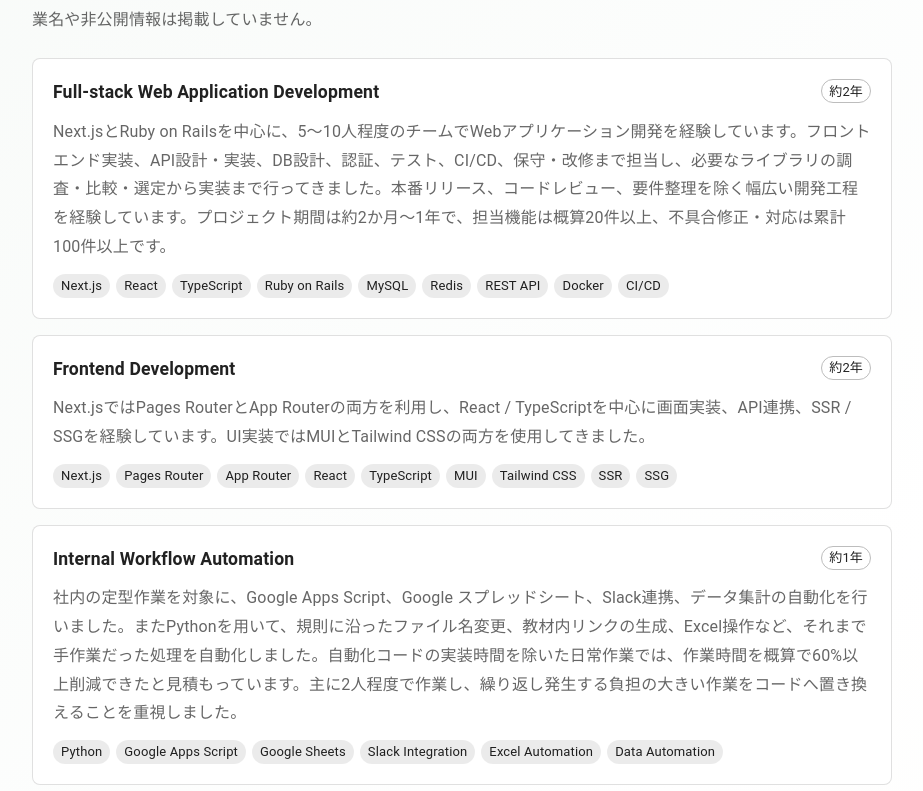
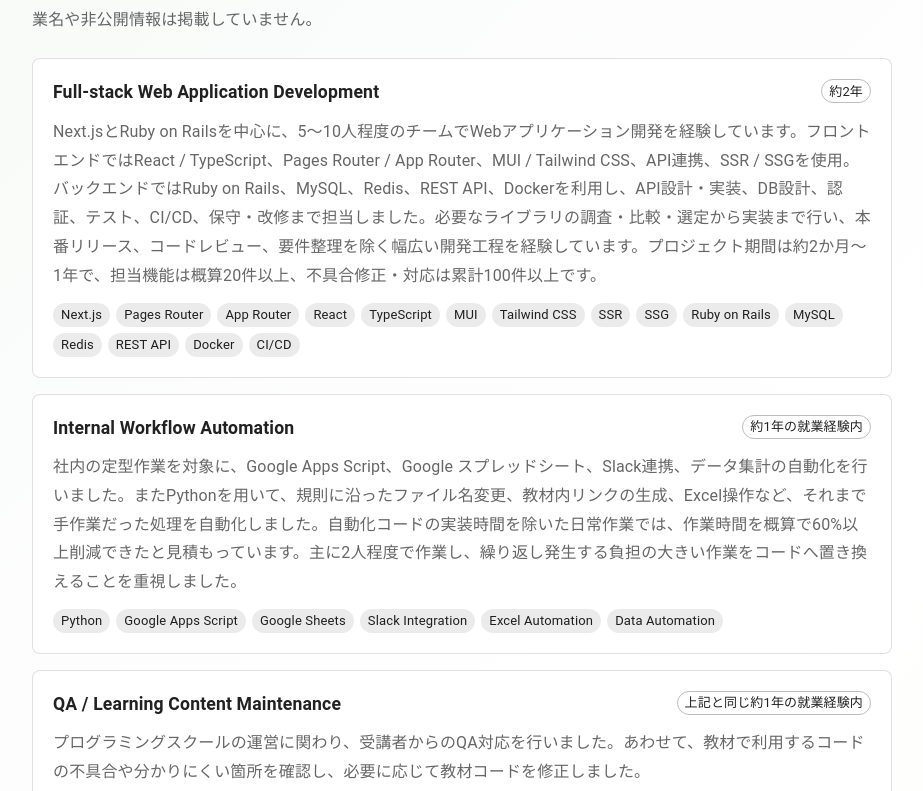
Before and after one commit to Doragon-RH/introduction, a Next.js app: page /work in a window 1280 px wide. Shown: the part 889-1680 px from the top of the page, without its empty margins (178-1101 px from the left). Built offline with nearby package versions, Linux system fonts and the light colour scheme.

Commit message:
Clarify duration and full-stack experience

```diff
--- a/pages/work.tsx
+++ b/pages/work.tsx
@@ -17,26 +17,19 @@
     title: 'Full-stack Web Application Development',
     period: '約2年',
     description:
-      'Next.jsとRuby on Railsを中心に、5〜10人程度のチームでWebアプリケーション開発を経験しています。フロントエンド実装、API設計・実装、DB設計、認証、テスト、CI/CD、保守・改修まで担当し、必要なライブラリの調査・比較・選定から実装まで行ってきました。本番リリース、コードレビュー、要件整理を除く幅広い開発工程を経験しています。プロジェクト期間は約2か月〜1年で、担当機能は概算20件以上、不具合修正・対応は累計100件以上です。',
-    skills: ['Next.js', 'React', 'TypeScript', 'Ruby on Rails', 'MySQL', 'Redis', 'REST API', 'Docker', 'CI/CD'],
-  },
-  {
-    title: 'Frontend Development',
-    period: '約2年',
-    description:
-      'Next.jsではPages RouterとApp Routerの両方を利用し、React / TypeScriptを中心に画面実装、API連携、SSR / SSGを経験しています。UI実装ではMUIとTailwind CSSの両方を使用してきました。',
-    skills: ['Next.js', 'Pages Router', 'App Router', 'React', 'TypeScript', 'MUI', 'Tailwind CSS', 'SSR', 'SSG'],
+      'Next.jsとRuby on Railsを中心に、5〜10人程度のチームでWebアプリケーション開発を経験しています。フロントエンドではReact / TypeScript、Pages Router / App Router、MUI / Tailwind CSS、API連携、SSR / SSGを使用。バックエンドではRuby on Rails、MySQL、Redis、REST API、Dockerを利用し、API設計・実装、DB設計、認証、テスト、CI/CD、保守・改修まで担当しました。必要なライブラリの調査・比較・選定から実装まで行い、本番リリース、コードレビュー、要件整理を除く幅広い開発工程を経験しています。プロジェクト期間は約2か月〜1年で、担当機能は概算20件以上、不具合修正・対応は累計100件以上です。',
+    skills: ['Next.js', 'Pages Router', 'App Router', 'React', 'TypeScript', 'MUI', 'Tailwind CSS', 'SSR', 'SSG', 'Ruby on Rails', 'MySQL', 'Redis', 'REST API', 'Docker', 'CI/CD'],
   },
   {
     title: 'Internal Workflow Automation',
-    period: '約1年',
+    period: '約1年の就業経験内',
     description:
       '社内の定型作業を対象に、Google Apps Script、Google スプレッドシート、Slack連携、データ集計の自動化を行いました。またPythonを用いて、規則に沿ったファイル名変更、教材内リンクの生成、Excel操作など、それまで手作業だった処理を自動化しました。自動化コードの実装時間を除いた日常作業では、作業時間を概算で60%以上削減できたと見積もっています。主に2人程度で作業し、繰り返し発生する負担の大きい作業をコードへ置き換えることを重視しました。',
     skills: ['Python', 'Google Apps Script', 'Google Sheets', 'Slack Integration', 'Excel Automation', 'Data Automation'],
   },
   {
     title: 'QA / Learning Content Maintenance',
-    period: '約1年',
+    period: '上記と同じ約1年の就業経験内',
     description:
       'プログラミングスクールの運営に関わり、受講者からのQA対応を行いました。あわせて、教材で利用するコードの不具合や分かりにくい箇所を確認し、必要に応じて教材コードを修正しました。',
     skills: ['QA', 'Debugging', 'Code Maintenance', 'Technical Support'],
```
